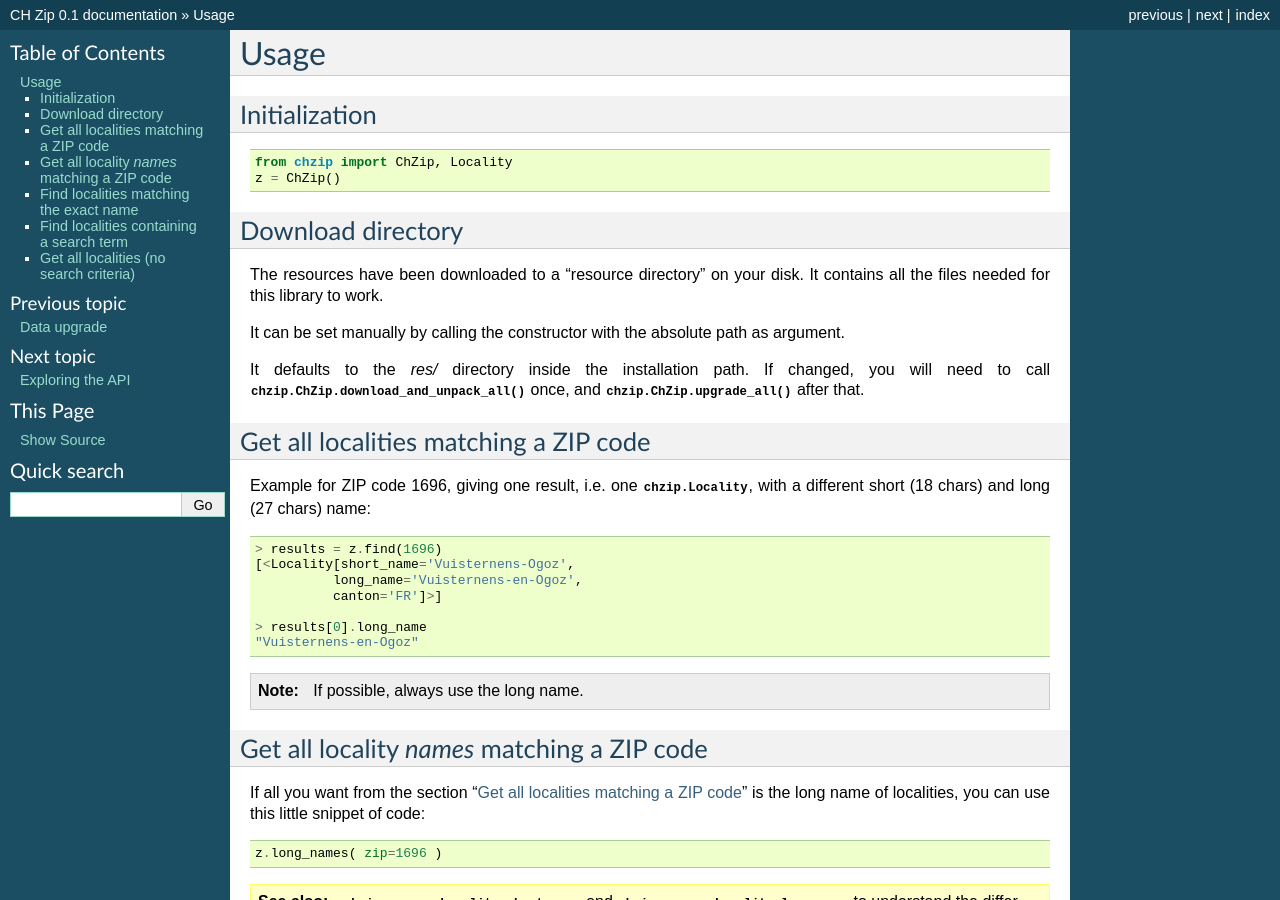
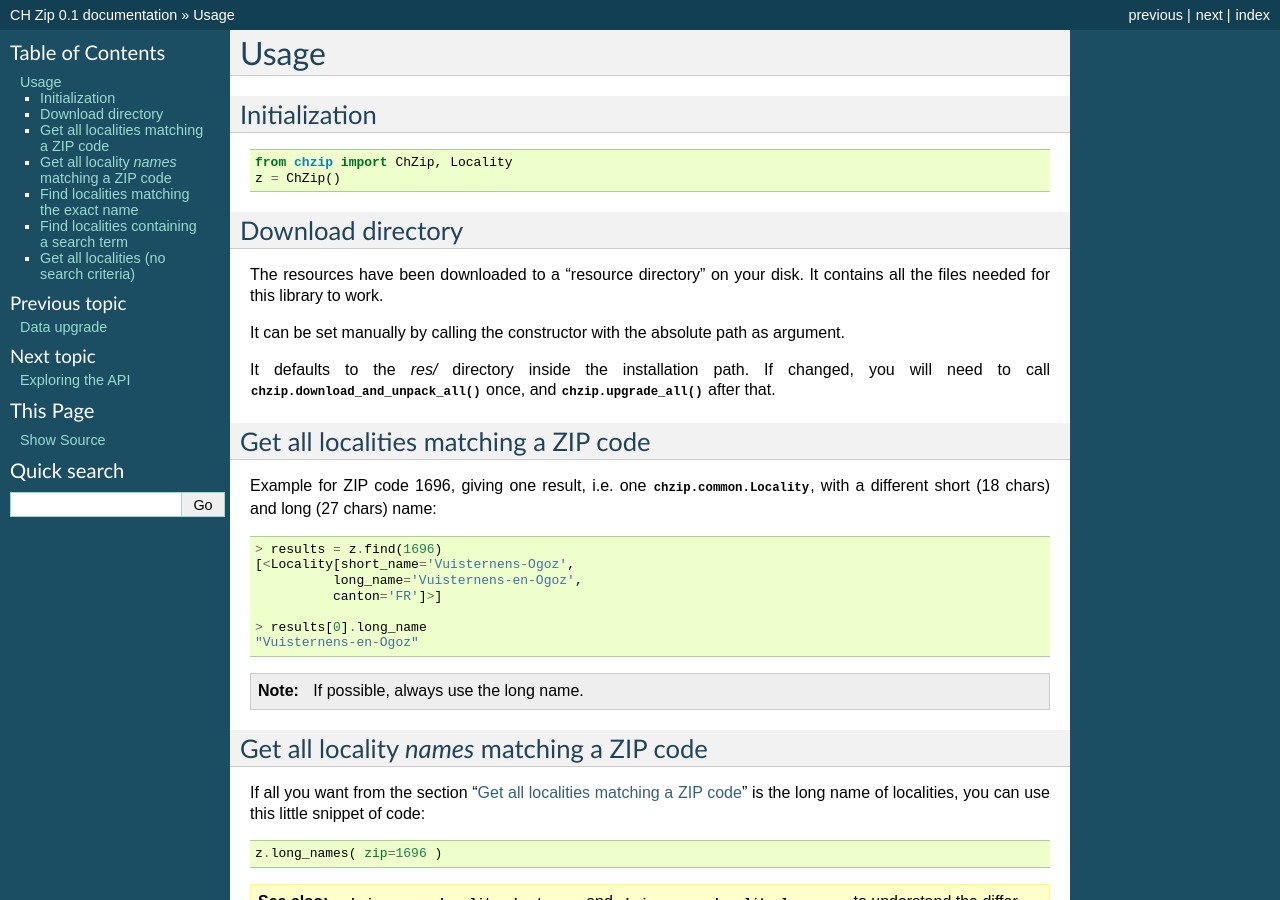
Before and after one commit to mathieu-clement/chzip, a Sphinx documentation site: the page built from doc/usage.rst, in a window 1280 px wide and 900 px high. Built offline with Sphinx 7.4.7, drawn with Linux system fonts in a browser that asks for light colours.

Commit message:
Correct links

```diff
--- a/doc/usage.rst
+++ b/doc/usage.rst
@@ -24,8 +24,8 @@
 
 It defaults to the `res/` directory inside the installation path.
 If changed, you will need to call
-:py:meth:`chzip.ChZip.download_and_unpack_all` once, and
-:py:meth:`chzip.ChZip.upgrade_all` after that.
+:py:meth:`chzip.download_and_unpack_all` once, and
+:py:meth:`chzip.upgrade_all` after that.
 
 
 .. _all-localities-matching-a-zip-code:
@@ -34,7 +34,7 @@
 ---------------------------------------
 
 Example for ZIP code 1696, giving one result, i.e. one
-:py:class:`chzip.Locality`, with a different short (18 chars) and
+:py:class:`chzip.common.Locality`, with a different short (18 chars) and
 long (27 chars) name:
 
 .. testcode::
```
